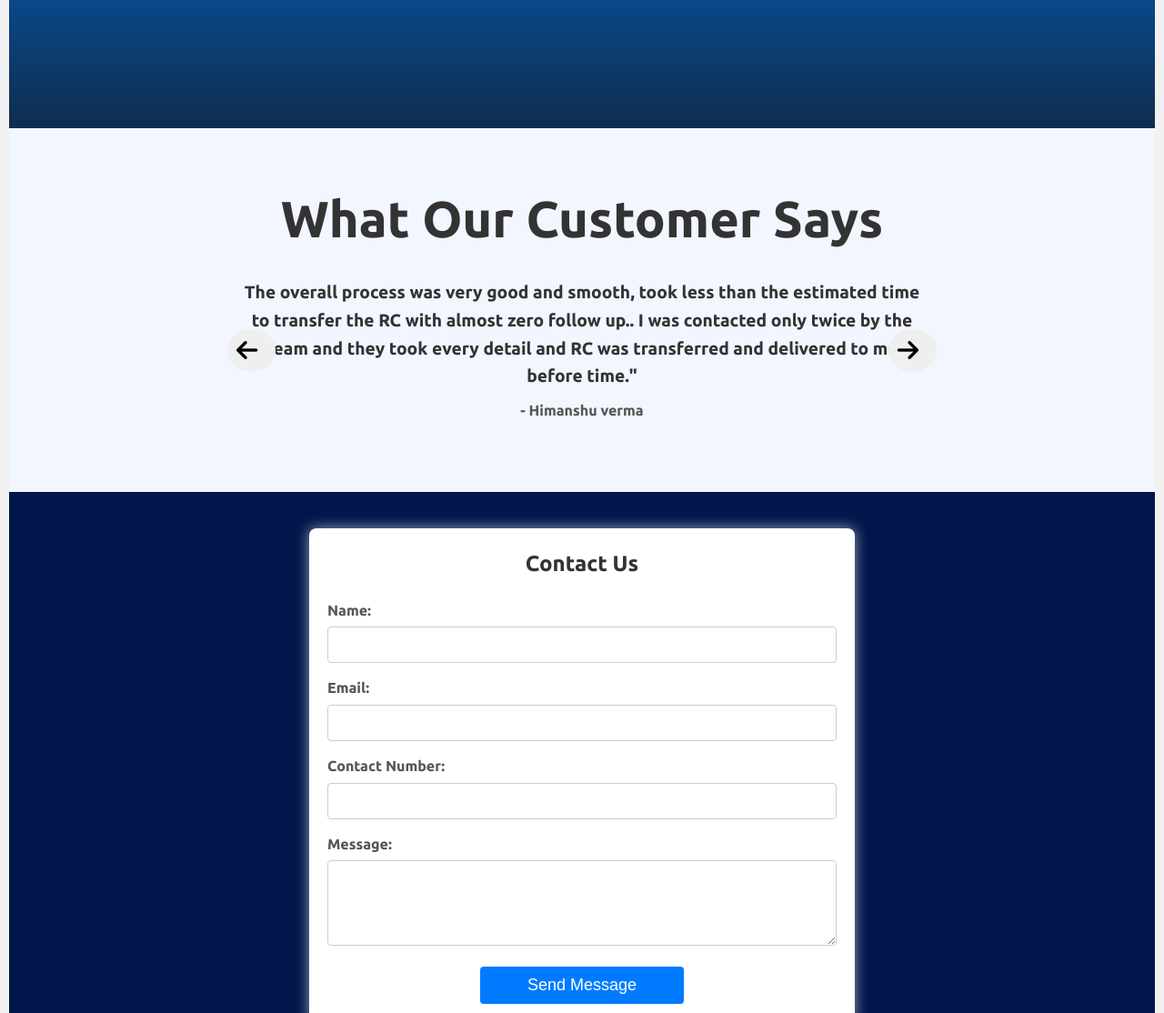
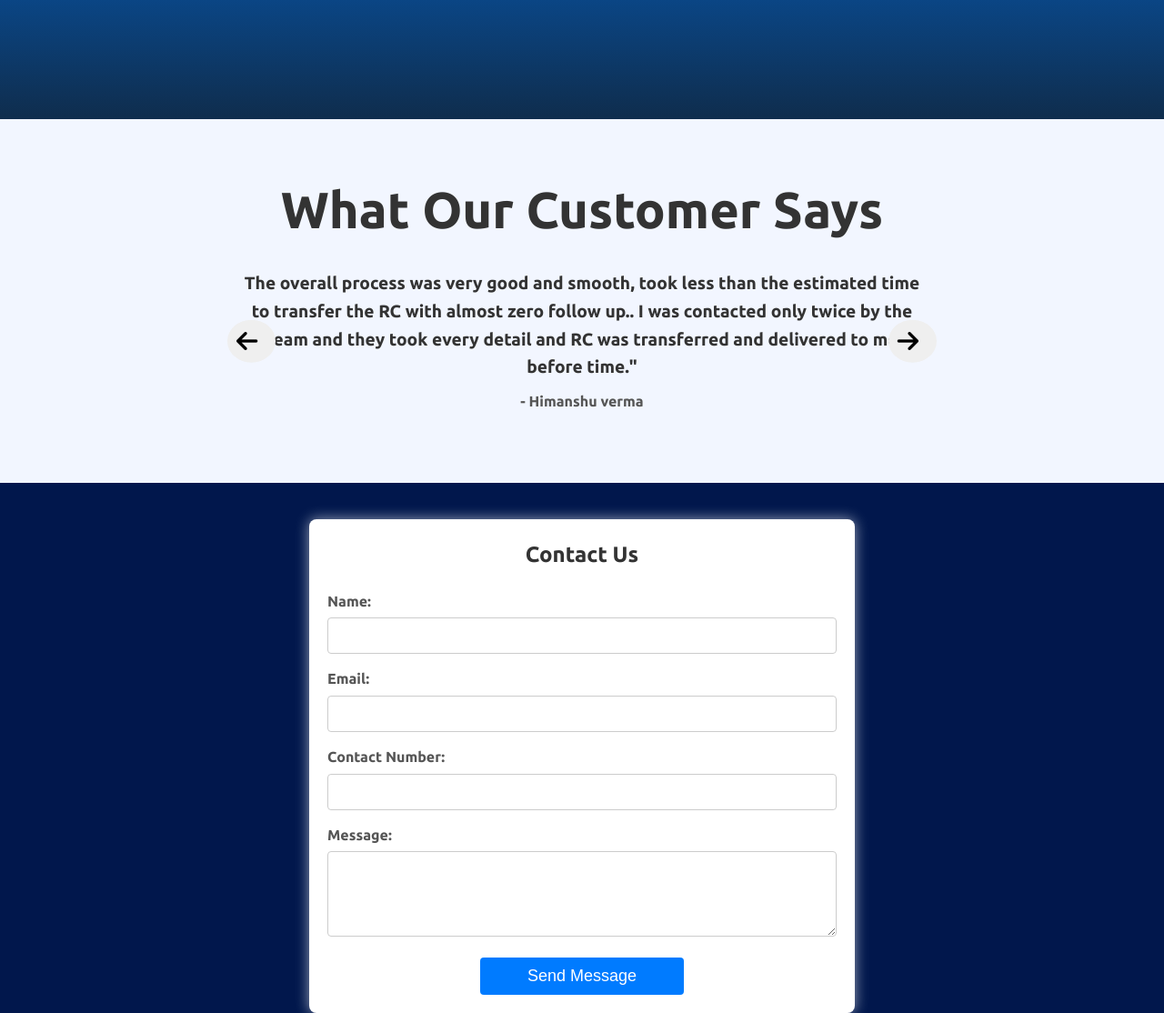
Before and after one commit to Shivikagarg999/vahanHelp, a website: page index.html in a window 1280 px wide. Shown: the part 5200-6314 px from the top of the page at 91% size. Drawn offline with nearby package versions, Linux system fonts and the light colour scheme.

Commit message:
fixing error

```diff
--- a/style.css
+++ b/style.css
@@ -19,7 +19,6 @@ body {
 .main {
     width: 100%;
     margin: 0 auto;
-    padding: 10px;
     background-color: #F1F1F1;
     color: #333;
 }
@@ -499,7 +498,7 @@ i {
   /* *****************************************testimonial**************************************** */
 
   .reviews {
-    height: 50vh;
+    min-height: 50vh;
     display: flex;
     align-items: center;
     justify-content: center;
```
